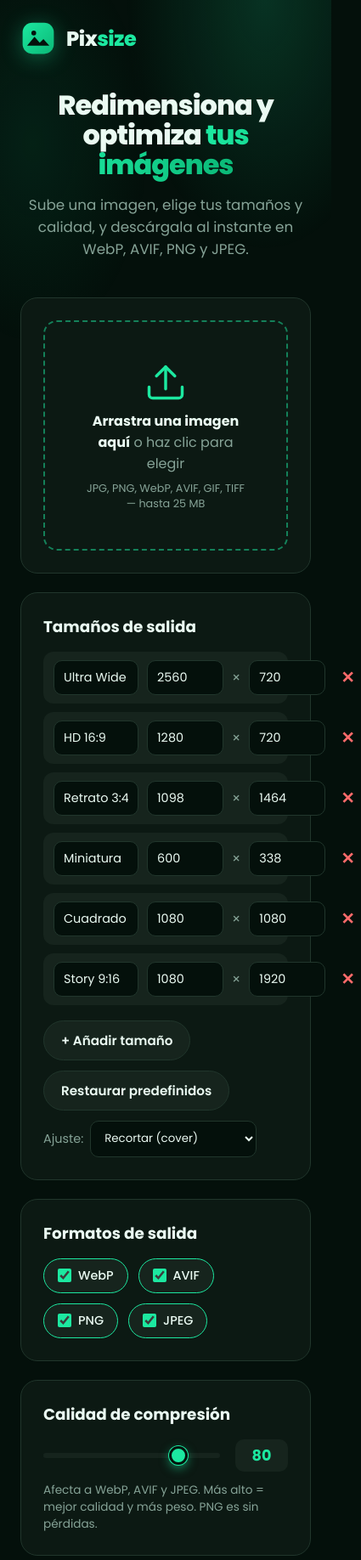
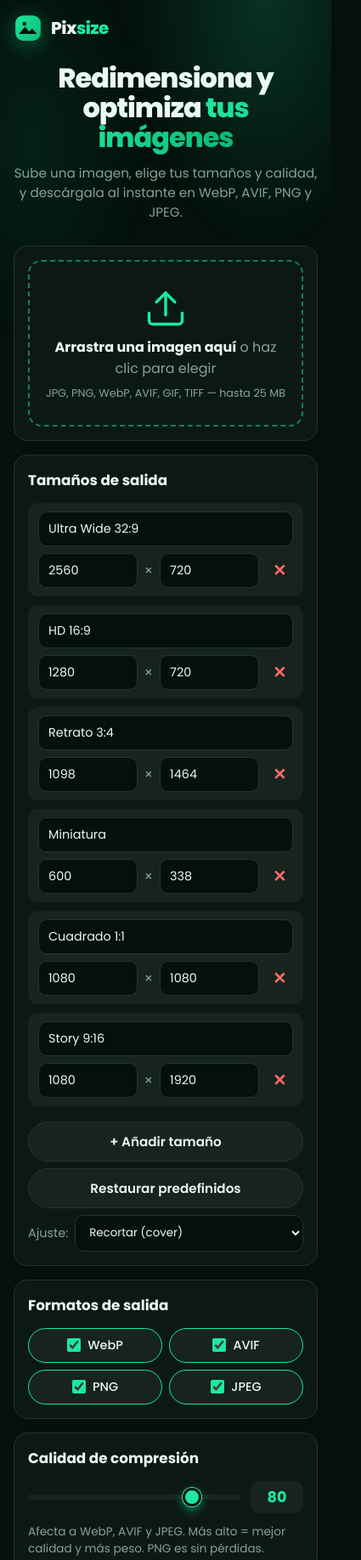
Before and after one commit to ifmartinezaraya/imageresolution, a website: page index.html in a window 390 px wide. Shown: the top 1836 px of the page at 85% size, 425 px wide, since content can reach past the window. Drawn offline with Linux system fonts and the light colour scheme.

Commit message:
fix: diseño responsive para móvil
- Filas de tamaños se apilan en pantallas pequeñas (nombre a ancho completo, ancho/alto debajo)
- Formatos en grilla 2x2, controles y selector de ajuste a ancho completo
- Botón principal a ancho completo, resultados en una columna
- Ajustes de padding/tipografía para móvil (media query max-width 640px)

```diff
--- a/index.html
+++ b/index.html
@@ -219,6 +219,40 @@
       @keyframes spin { to { transform: rotate(360deg); } }
       footer { text-align: center; color: var(--muted); font-size: 0.85rem; margin-top: 40px; }
       footer a { color: var(--accent); text-decoration: none; }
+
+      /* ---- Responsive / móvil ---- */
+      @media (max-width: 640px) {
+        body { padding: 16px; }
+        .brand { margin-bottom: 24px; gap: 10px; }
+        .brand svg { width: 34px; height: 34px; }
+        .wordmark { font-size: 1.25rem; }
+        header.hero { margin-bottom: 28px; }
+        header.hero p { font-size: 0.95rem; margin-top: 12px; }
+        .panel { padding: 16px; border-radius: 16px; margin-bottom: 16px; }
+        h2 { font-size: 1.05rem; margin-bottom: 14px; }
+        #dropzone { padding: 28px 14px; }
+        .preview-original { flex-direction: column; text-align: center; }
+        .preview-original img { max-width: 90px; max-height: 90px; }
+
+        /* Filas de tamaños: nombre a ancho completo, y ancho/alto en la 2ª línea */
+        .size-row { flex-wrap: wrap; gap: 8px; }
+        .size-row input[type="text"] { flex: 1 1 100%; min-width: 0; }
+        .size-row input[type="number"] { flex: 1; width: auto; min-width: 0; }
+
+        /* Controles y formatos ocupan mejor el ancho */
+        .controls { gap: 8px; }
+        .controls .btn-secondary { flex: 1 1 auto; }
+        .fmt-check { flex: 1 1 calc(50% - 8px); justify-content: center; }
+        label.field { width: 100%; }
+        .fit-select { flex: 1; }
+
+        /* Calidad y botón principal */
+        .quality-row { gap: 12px; }
+        .btn-primary { width: 100%; }
+
+        /* Resultados: una columna */
+        .grid { grid-template-columns: 1fr; gap: 16px; }
+      }
     </style>
   </head>
   <body>
```
